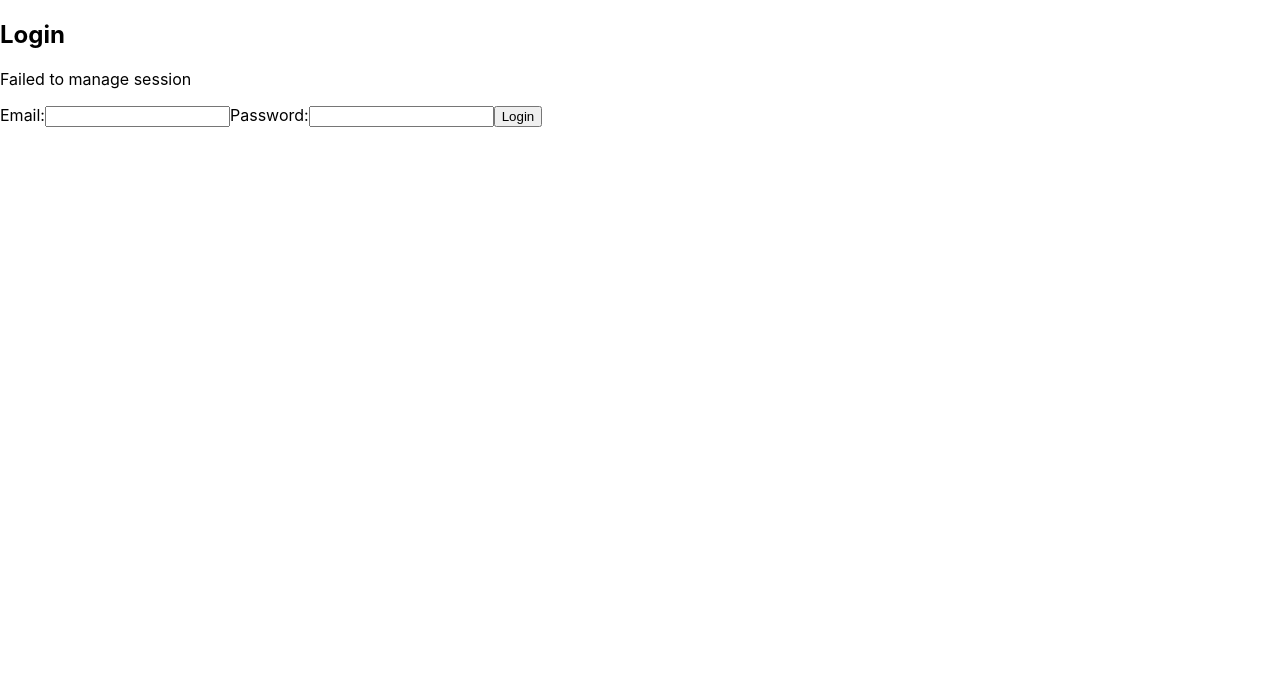
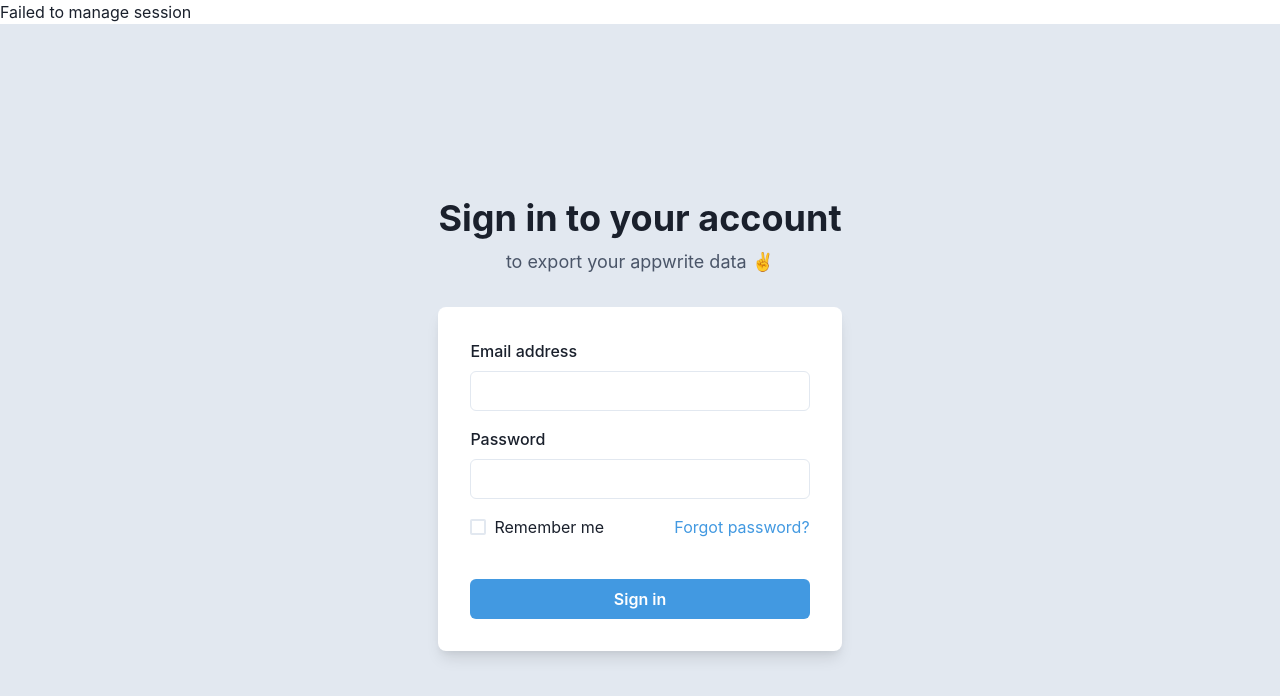
Before and after one commit to jocruz/appwrite-db-exporter, a React (Create React App) app: page / in a window 1280 px wide. Shown: the top 696 px of the page. Built offline with nearby package versions, Linux system fonts and the light colour scheme; no server answers.

Commit message:
Redesign the Sign in page with Chakra UI

```diff
--- a/package.json
+++ b/package.json
@@ -3,12 +3,16 @@
   "version": "0.1.0",
   "private": true,
   "dependencies": {
+    "@chakra-ui/react": "^2.8.2",
+    "@emotion/react": "^11.13.0",
+    "@emotion/styled": "^11.13.0",
     "@testing-library/jest-dom": "^5.17.0",
     "@testing-library/react": "^13.4.0",
     "@testing-library/user-event": "^13.5.0",
     "appwrite": "^15.0.0",
     "axios": "^1.7.2",
     "file-saver": "^2.0.5",
+    "framer-motion": "^11.3.12",
     "react": "^18.3.1",
     "react-dom": "^18.3.1",
     "react-scripts": "5.0.1",
--- a/src/App.js
+++ b/src/App.js
@@ -1,17 +1,19 @@
 // src/App.js
-
+import { ChakraProvider } from '@chakra-ui/react';
 import React from 'react';
 import { UserProvider } from './components/contexts/UserContext'; // Adjust path as needed
-import Login from './pages/Login'
+import Login from './pages/Login';
 
 const App = () => {
     return (
+        <ChakraProvider>
             <UserProvider>
                 <div className="App">
                     <Login />
                     {/* Other components and routes */}
                 </div>
             </UserProvider>
+        </ChakraProvider>
     );
 };
 
--- a/src/components/contexts/LoginForm.jsx
+++ b/src/components/contexts/LoginForm.jsx
@@ -1,39 +1,99 @@
-import React, { useState } from "react";
+'use client';
+
+import {
+  Box,
+  Button,
+  Checkbox,
+  Flex,
+  FormControl,
+  FormLabel,
+  Heading,
+  Input,
+  Stack,
+  Text,
+  useColorModeValue,
+} from '@chakra-ui/react';
+import React, { useState } from 'react';
 
 const LoginForm = ({ handleLogin }) => {
-  const [email, setEmail] = useState("");
-  const [password, setPassword] = useState("");
+  const [email, setEmail] = useState('');
+  const [password, setPassword] = useState('');
 
   const handleSubmit = async (event) => {
     event.preventDefault();
     try {
       await handleLogin(email, password);
-      console.log("Login successful!");
+      console.log('Login successful!');
     } catch (error) {
-      console.error("Login failed:", error.message);
+      console.error('Login failed:', error.message);
     }
   };
 
   return (
-    <form onSubmit={handleSubmit}>
-      <label htmlFor="email">Email:</label>
-      <input
+    <Flex
+      minH={'100vh'}
+      align={'center'}
+      justify={'center'}
+      bg={useColorModeValue('gray.200', 'gray.800')}
+    >
+      <Stack spacing={8} mx={'auto'} maxW={'lg'} py={12} px={6}>
+        <Stack align={'center'}>
+          <Heading fontSize={'4xl'}>Sign in to your account</Heading>
+          <Text fontSize={'lg'} color={'gray.600'}>
+            to export your appwrite data ✌️
+          </Text>
+        </Stack>
+        <Box
+          rounded={'lg'}
+          w={'full'}
+          maxW={'lg'}
+          bg={useColorModeValue('white', 'gray.700')}
+          boxShadow={'lg'}
+          p={8}
+        >
+          <Stack spacing={4} as="form" onSubmit={handleSubmit}>
+            <FormControl id="email">
+              <FormLabel>Email address</FormLabel>
+              <Input
                 type="email"
-        id="email"
                 value={email}
                 onChange={(e) => setEmail(e.target.value)}
                 required
               />
-      <label htmlFor="password">Password:</label>
-      <input
+            </FormControl>
+            <FormControl id="password">
+              <FormLabel>Password</FormLabel>
+              <Input
                 type="password"
-        id="password"
                 value={password}
                 onChange={(e) => setPassword(e.target.value)}
                 required
               />
-      <button type="submit">Login</button>
-    </form>
+            </FormControl>
+            <Stack spacing={10}>
+              <Stack
+                direction={{ base: 'column', sm: 'row' }}
+                align={'start'}
+                justify={'space-between'}
+              >
+                <Checkbox>Remember me</Checkbox>
+                <Text color={'blue.400'}>Forgot password?</Text>
+              </Stack>
+              <Button
+                type="submit"
+                bg={'blue.400'}
+                color={'white'}
+                _hover={{
+                  bg: 'blue.500',
+                }}
+              >
+                Sign in
+              </Button>
+            </Stack>
+          </Stack>
+        </Box>
+      </Stack>
+    </Flex>
   );
 };
 
--- a/src/pages/Login.jsx
+++ b/src/pages/Login.jsx
@@ -8,7 +8,7 @@ const Login = () => {
 
   return (
     <div>
-      <h2>Login</h2>
+
       {error && <p className="error">{error}</p>}
       {user ? (
         <div className="user-info">
```
Also changed, not shown: 2 other files (tests, documents, lock files or other folders). Lines whose indentation alone changed are shown as unchanged.
